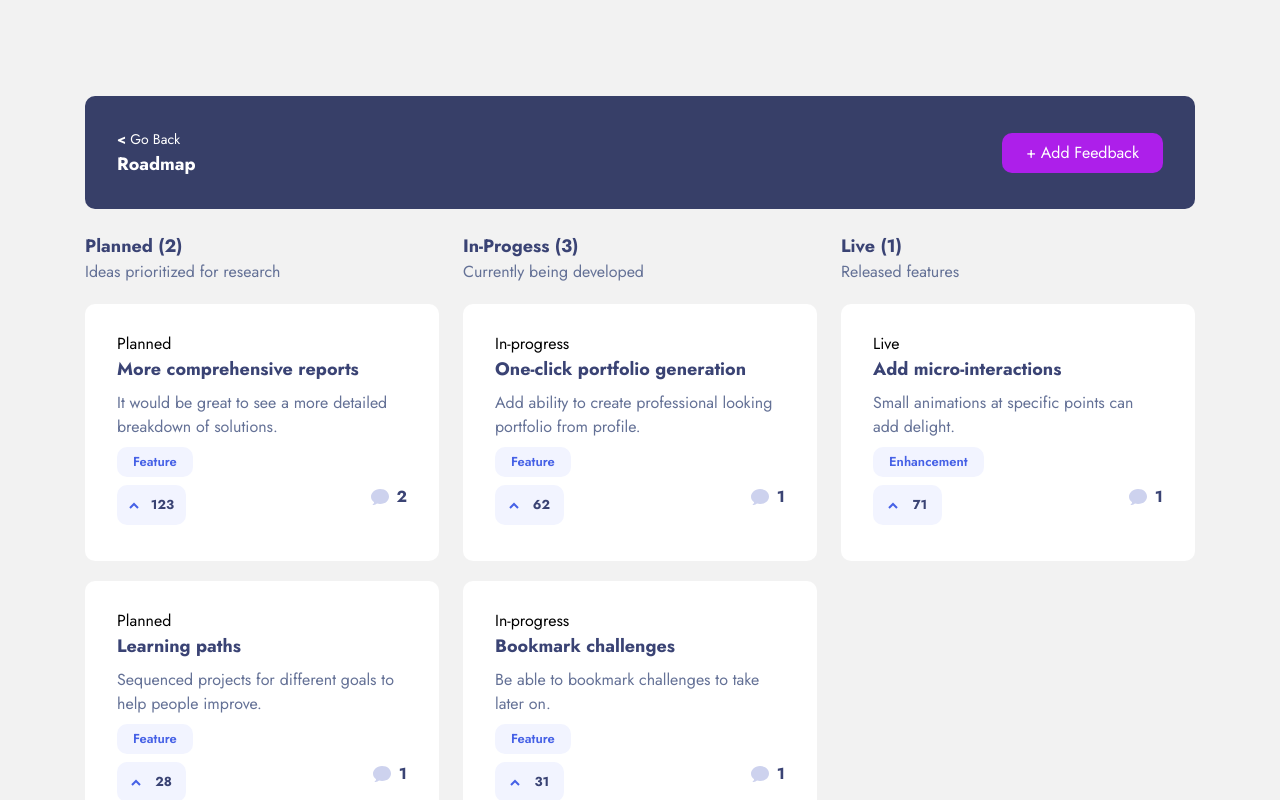
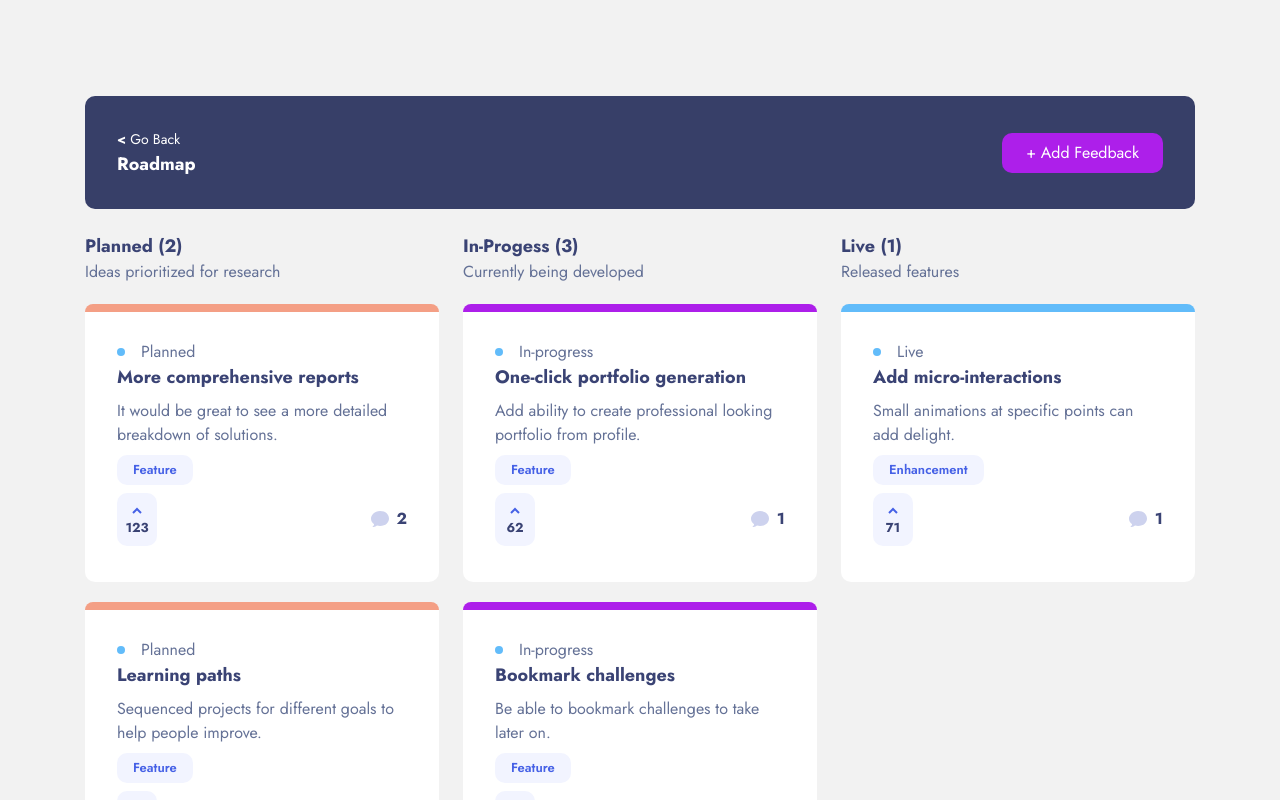
Before and after one commit to vitaliiptp/wcs_final_project, a Next.js app: page /roadmap in a window 1280 px wide. Shown: the top 800 px of the page. Built offline with nearby package versions, Linux system fonts and the light colour scheme.

Commit message:
add Status Color

```diff
--- a/components/global/RoadMapCard.jsx
+++ b/components/global/RoadMapCard.jsx
@@ -1,24 +1,34 @@
 import React from "react";
-import UpvoteRoadMap from "./upvoteRoadMap";
+import UpvoteBtn from "./upvoteBtn"
 import CategoryTag from "./categoryTag";
 import CommentBtn from "./CommentBtn";
 import StatusTag from "./statusTag";
 
-const FeedbackCard = ({status,title, description, category, upvotes, comments}) => {
+const statusColor = [
+    "d--planned",
+    "d--live",
+    "d--progress",
+]
+
+const FeedbackCard = ({status,statusColor,title, description, category, upvotes, comments}) => {
   return (
-    <div className="flex flex-col mb-[1.25rem] px-[2rem] py-[1.75rem] rounded-[0.625rem] bg-white-normal">
+      <div className="">
+    <div className={statusColor} ></div>
+    <div className="flex flex-col mb-[1.25rem] px-[2rem] py-[1.75rem] rounded-b-[0.625rem] bg-white-normal">
+
       <div className="flex  items-start justify-start">
-        <StatusTag status={status.charAt(0).toUpperCase() + status.slice(1)}/>
+        <StatusTag stylePoint={"p--live"} status={status.charAt(0).toUpperCase() + status.slice(1)}/>
       </div>
       <div className="flex  flex-col justify-between items-start">
           <p className="text-b-18 pb-2">{title}</p>
           <p className="text-n-16 pb-2">{description}</p>
           <CategoryTag classname="pb-2" category={category.charAt(0).toUpperCase() + category.slice(1)}/>
       </div>
-      <div className="flex justify-between items-start my-2">
-        <UpvoteRoadMap upvotes={upvotes}/>
+      <div className="flex justify-between items-center my-2">
+        <UpvoteBtn upvotes={upvotes}/>
         <CommentBtn  comments={comments}/>
       </div>
+    </div>
     </div>
   );
 };
--- a/components/global/statusTag.jsx
+++ b/components/global/statusTag.jsx
@@ -1,7 +1,14 @@
 import React from 'react';
-
-const StatusTag= ({status}) =>{
-  return <div>{status}</div>;
+const stylePoint = [
+    "p--planned",
+    "p--live",
+    "p--progress",
+]
+const StatusTag= ({status,stylePoint}) =>{
+  return <div className='flex'>
+      <div className={stylePoint}></div>
+      <div className='text-n-16'>{status}</div>
+      </div>;
 }
 
 export default StatusTag;
--- a/components/global/upvoteRoadMap.jsx
+++ /dev/null
@@ -1,14 +0,0 @@
-import React from 'react';
-import ArrowUp from "./svg/ArrowUp";
-
-const UpvoteRoadMap = ({upvotes}) => {
-    return (
-      <button className="flex flex-row  justify-evenly items-center h-[2.5rem] w-[4.313rem] rounded-[0.625rem] bg-white-dark hover:bg-white-dark-hover text-b-13">
-          <ArrowUp />
-          {upvotes || 0}
-      </button>
-    );
-  };
-
-
-export default UpvoteRoadMap;
--- a/pages/roadmap.js
+++ b/pages/roadmap.js
@@ -42,6 +42,7 @@ return (
                     return (
                         <RoadMapCard
                             key={`feedback${index}`}
+                            statusColor={"d--planned"}
                             status={item.status}
                             title={item.title}
                             description={item.description}
@@ -62,7 +63,9 @@ return (
                 {progress.map((item, index) => {
                     return (
                         <RoadMapCard
+
                             key={`feedback${index}`}
+                            statusColor={"d--progress"}
                             status={item.status}
                             title={item.title}
                             description={item.description}
@@ -84,6 +87,7 @@ return (
                     return (
                         <RoadMapCard
                             key={`feedback${index}`}
+                            statusColor={"d--live"}
                             status={item.status}
                             title={item.title}
                             description={item.description}
@@ -91,6 +95,7 @@ return (
                             upvotes={item.upvotes}
                             comments={item.comments?.length}
                         />
+
                     );
                  })}
             </div>
--- a/styles/globals.css
+++ b/styles/globals.css
@@ -58,6 +58,25 @@
   }
   .text-sb-13 {
     @apply font-semibold text-[13px] text-blue-normal;
+  }
+  /*Roadmap Status*/
+  .p--planned {
+    @apply my-auto mr-4 rounded-full bg-salmon-normal w-[0.5rem] h-[0.5rem];
+  }
+  .p--live {
+    @apply my-auto mr-4 rounded-full bg-blue-light w-[0.5rem] h-[0.5rem];
+  }
+  .p--progress {
+    @apply my-auto mr-4 rounded-full bg-purple-normal w-[0.5rem] h-[0.5rem];
+  }
+  .d--planned {
+    @apply h-2 rounded-t-[0.625rem] bg-salmon-normal;
+  }
+  .d--live {
+    @apply h-2 rounded-t-[0.625rem] bg-blue-light;
+  }
+  .d--progress {
+    @apply h-2 rounded-t-[0.625rem] bg-purple-normal;
   }
 }
 
```
